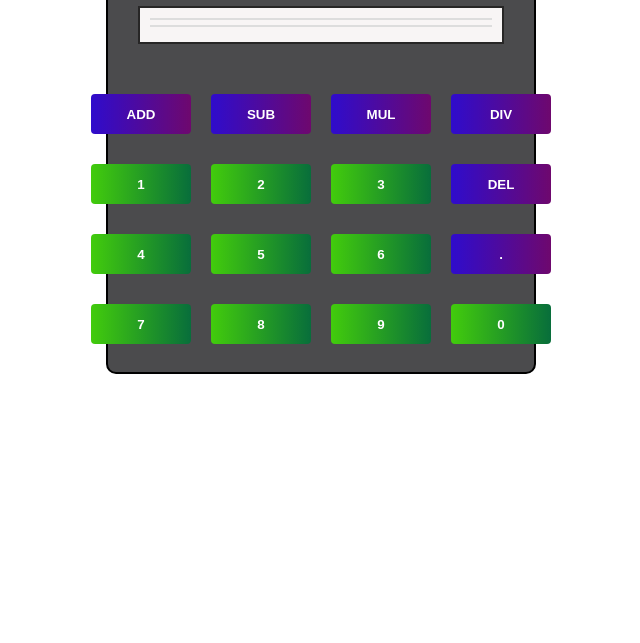
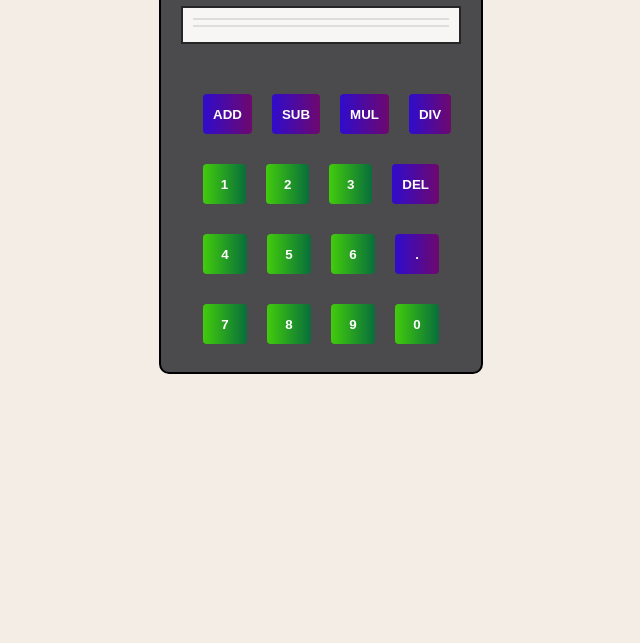
Before and after one commit to sukritaz/basic-calculator, a plain HTML site: page index.html in a window 1280 px wide. Shown: the part 157-800 px from the top of the page, without its empty margins (319-959 px from the left). Drawn offline with Linux system fonts and the light colour scheme.

Commit message:
Creating buttons with a more organised approach and hooks.

```diff
--- a/script.js
+++ b/script.js
@@ -1,45 +1,72 @@
 const calculator = document.getElementById("calculator");
-calculator.style.width = `${innerWidth/3}px`;
-calculator.style.height = `${innerWidth/3}px`;
+calculator.style.width = `${innerWidth / 4}px`;
+calculator.style.height = `${innerWidth / 3}px`;
 
 createNumbers();
 
-function appendButtonToRow(row, buttonText, buttonId, buttonClass) {
-    const button = document.createElement('button');
-    button.textContent = buttonText;
-    button.id = buttonId;
-    button.className = buttonClass;
-    row.appendChild(button);
-}
-function createNumbers () {
+
+function createNumbers() {
     const rows = document.querySelectorAll('#buttons .row');
     rows.forEach((row, index) => {
-        switch(index) {
+        switch (index) {
             case 0:
-                appendButtonToRow(row, 'ADD', 'add', 'operation');
-                appendButtonToRow(row, 'SUB', 'sub', 'operation');
-                appendButtonToRow(row, 'MUL', 'mul', 'operation');
-                appendButtonToRow(row, 'DIV', 'div', 'operation');
+                appendButtonToRow(row, 'ADD', 'add', 'operation', handleOperationButtonClick);
+                appendButtonToRow(row, 'SUB', 'sub', 'operation', handleOperationButtonClick);
+                appendButtonToRow(row, 'MUL', 'mul', 'operation', handleOperationButtonClick);
+                appendButtonToRow(row, 'DIV', 'div', 'operation', handleOperationButtonClick);
                 break;
             case 1:
-                appendButtonToRow(row, '1', 'num1', 'number');
-                appendButtonToRow(row, '2', 'num2', 'number');
-                appendButtonToRow(row, '3', 'num3', 'number');
-                appendButtonToRow(row, 'DEL', 'del', 'operation');
+                appendButtonToRow(row, '1', 'num1', 'number', handleNumberButtonClick);
+                appendButtonToRow(row, '2', 'num2', 'number', handleNumberButtonClick);
+                appendButtonToRow(row, '3', 'num3', 'number', handleNumberButtonClick);
+                appendButtonToRow(row, 'DEL', 'del', 'operation', handleOperationButtonClick);
                 break;
             case 2:
-                appendButtonToRow(row, '4', 'num4', 'number');
-                appendButtonToRow(row, '5', 'num5', 'number');
-                appendButtonToRow(row, '6', 'num6', 'number');
-                appendButtonToRow(row, '.', 'decimal', 'operation');
+                appendButtonToRow(row, '4', 'num4', 'number', handleNumberButtonClick);
+                appendButtonToRow(row, '5', 'num5', 'number', handleNumberButtonClick);
+                appendButtonToRow(row, '6', 'num6', 'number', handleNumberButtonClick);
+                appendButtonToRow(row, '.', 'decimal', 'operation', handleOperationButtonClick);
                 break;
             case 3:
-                appendButtonToRow(row, '7', 'num7', 'number');
-                appendButtonToRow(row, '8', 'num8', 'number');
-                appendButtonToRow(row, '9', 'num9', 'number');
-                appendButtonToRow(row, '0', 'num0', 'number');
+                appendButtonToRow(row, '7', 'num7', 'number', handleNumberButtonClick);
+                appendButtonToRow(row, '8', 'num8', 'number', handleNumberButtonClick);
+                appendButtonToRow(row, '9', 'num9', 'number', handleNumberButtonClick);
+                appendButtonToRow(row, '0', 'num0', 'number', handleNumberButtonClick);
                 break;
 
         }
     })
 }
+
+function appendButtonToRow(row, buttonText, buttonId, buttonClass, clickHandler) {
+    const button = document.createElement('button');
+    button.textContent = buttonText;
+    button.id = buttonId;
+    button.className = buttonClass;
+    button.addEventListener('click', clickHandler);
+    row.appendChild(button);
+}
+
+function add(a, b) {
+    return a + b;
+}
+
+function substract(a,b) {
+    return a - b;
+}
+
+function multiply(a,b) {
+    return a*b;
+}
+
+function divide(a, b ){
+    return b == 0 ? NaN : a/b;
+}
+
+function handleNumberButtonClick() {
+
+}
+
+function handleOperationButtonClick() {
+
+}
--- a/styles.css
+++ b/styles.css
@@ -3,6 +3,7 @@ body {
     align-items: center;
     justify-content: space-between;
     flex-direction: column;
+    background-color: #f3ede6;
     margin: 0;
     font-family: -apple-system, BlinkMacSystemFont, 'Segoe UI', Roboto, Oxygen, Ubuntu, Cantarell, 'Open Sans', 'Helvetica Neue', sans-serif;
 }
@@ -53,7 +54,9 @@ button {
 }
 
 #buttons {
+    flex: 1;
     margin: 20px;
+    width: 80%;
 }
 
 .row {
```
